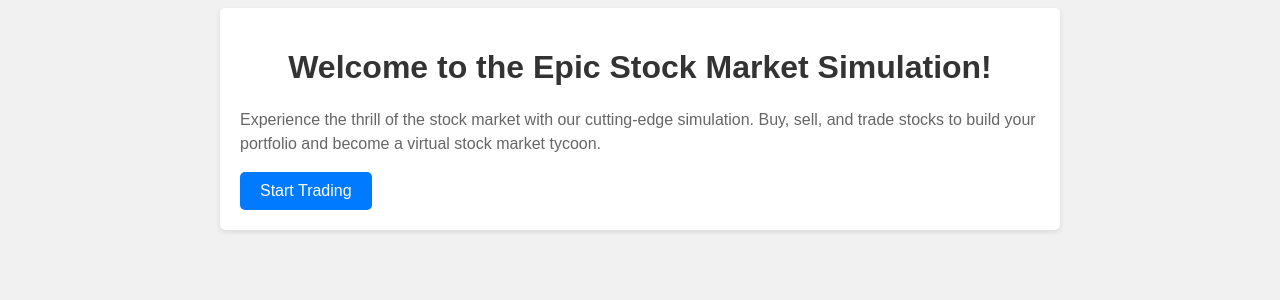
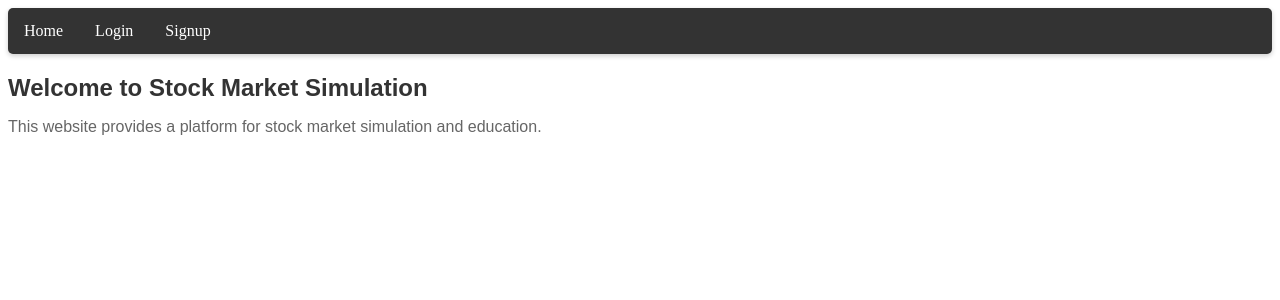
Before and after one commit to kyerai/NEA, a Flask app: page / in a window 1280 px wide. Shown: the top 300 px of the page. Run offline with Flask 3, Linux system fonts and the light colour scheme.

Commit message:
changed app page and made home page better

```diff
--- a/app.py
+++ b/app.py
@@ -3,8 +3,9 @@ from flask import Flask, render_template
 app = Flask(__name__)
 
 @app.route('/')
+@app.route('/home')
 def home():
     return render_template('home.html')
 
 if __name__ == '__main__':
-    app.run()
+    app.run(debug=True)
--- a/templates/home.html
+++ b/templates/home.html
@@ -1,52 +1,82 @@
 <!DOCTYPE html>
 <html>
 <head>
-    <title>Epic Stock Market Simulation</title>
+    <title>Stock Market Simulation</title>
     <style>
-        body {
-            background-color: #f1f1f1;
-            font-family: Arial, sans-serif;
+        /* CSS for navigation bar */
+        ul.navbar {
+            list-style-type: none;
+            margin: 0;
+            padding: 0;
+            overflow: hidden;
+            background-color: #333;
+            border-radius: 5px;
+            box-shadow: 0 2px 5px rgba(0, 0, 0, 0.2);
         }
 
-        .container {
-            max-width: 800px;
-            margin: 0 auto;
-            padding: 20px;
-            background-color: #fff;
-            border-radius: 5px;
-            box-shadow: 0 2px 5px rgba(0, 0, 0, 0.1);
+        ul.navbar li {
+            float: left;
+        }
+
+        ul.navbar li a {
+            display: block;
+            color: white;
+            text-align: center;
+            padding: 14px 16px;
+            text-decoration: none;
+            transition: background-color 0.3s ease;
+        }
+
+        ul.navbar li a:hover {
+            background-color: #111;
         }
 
         h1 {
+            font-family: Arial, sans-serif;
+            font-size: 24px;
             color: #333;
-            text-align: center;
+            margin-top: 20px;
         }
 
         p {
+            font-family: Arial, sans-serif;
+            font-size: 16px;
             color: #666;
-            line-height: 1.5;
+            margin-top: 10px;
+        }
+            ul.navbar {
+                list-style-type: none;
+                margin: 0;
+                padding: 0;
+                overflow: hidden;
+                background-color: #333;
+            }
+
+        ul.navbar li {
+            float: left;
         }
 
-        .button {
-            display: inline-block;
-            padding: 10px 20px;
-            background-color: #007bff;
-            color: #fff;
+        ul.navbar li a {
+            display: block;
+            color: white;
+            text-align: center;
+            padding: 14px 16px;
             text-decoration: none;
-            border-radius: 5px;
-            transition: background-color 0.3s ease;
         }
 
-        .button:hover {
-            background-color: #0056b3;
+        ul.navbar li a:hover {
+            background-color: #111;
         }
     </style>
 </head>
 <body>
-    <div class="container">
-        <h1>Welcome to the Epic Stock Market Simulation!</h1>
-        <p>Experience the thrill of the stock market with our cutting-edge simulation. Buy, sell, and trade stocks to build your portfolio and become a virtual stock market tycoon.</p>
-        <a href="/portfolio" class="button">Start Trading</a>
-    </div>
+    <ul class="navbar">
+        <li><a href="#">Home</a></li>
+        <li><a href="#">Login</a></li>
+        <li><a href="#">Signup</a></li>
+    </ul>
+
+    <h1>Welcome to Stock Market Simulation</h1>
+    <p>This website provides a platform for stock market simulation and education.</p>
 </body>
 </html>
```
